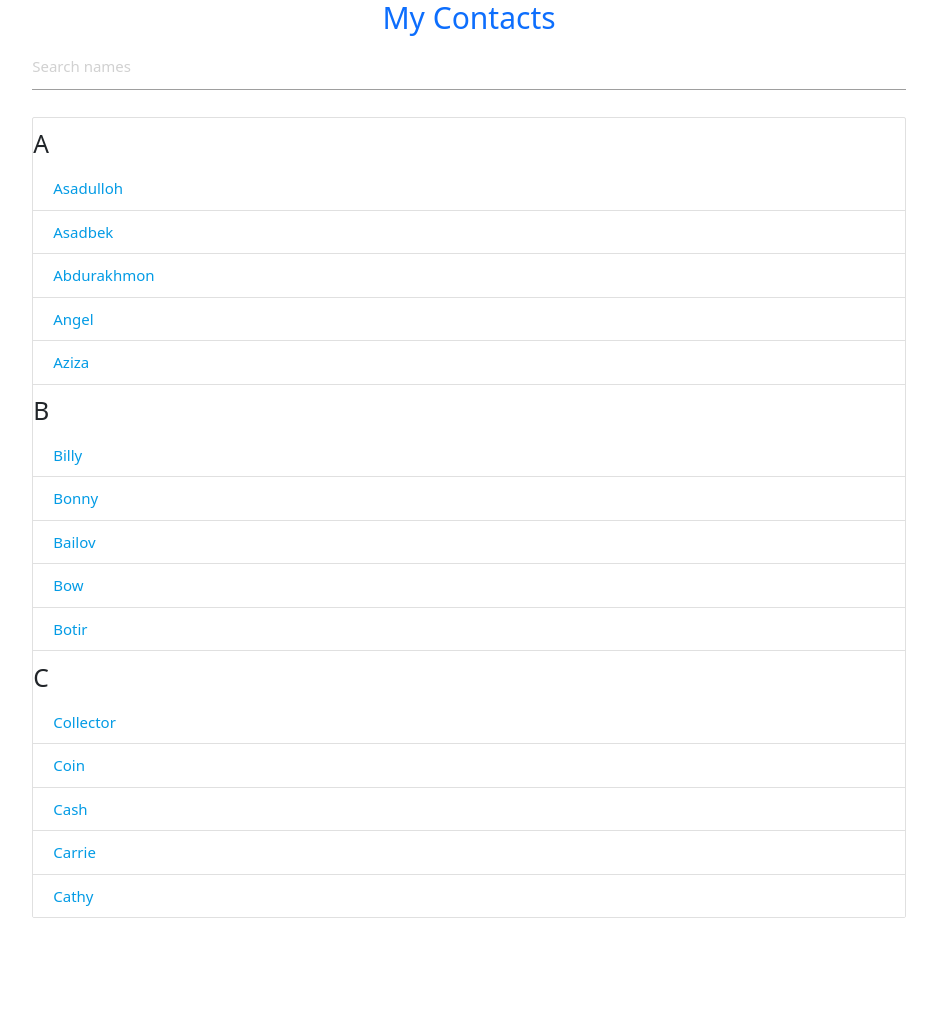
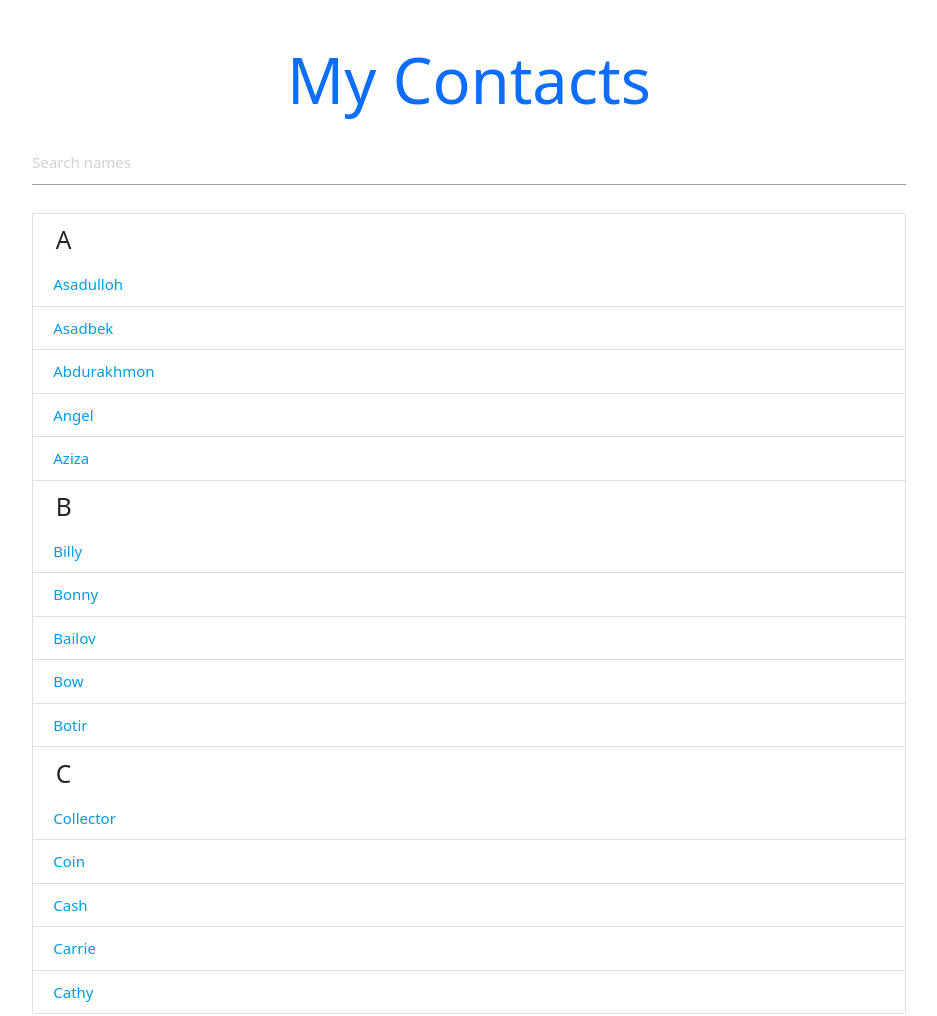
Before and after one commit to HumbleBoyy/Search_Simple_App, a plain HTML site: page index.html in a window 1280 px wide. Shown: the whole page, without its empty margins (171-1108 px from the left). Before the commit the page ends 933 px from the top, so only its background shows below. Drawn offline with nearby package versions, Linux system fonts and the light colour scheme.

Commit message:
Project finished

```diff
--- a/index.html
+++ b/index.html
@@ -9,14 +9,14 @@
 </head>
 <body>
     <div class="container">
-        <h1 class="text-center text-primary h2">
+        <h1 class="text-md-center text-primary mt-5">
             My Contacts
         </h1>
         <input type="text" id="filter-input" placeholder="Search names">
 
         <ul id="names" class="collection width-header">
            <li class="collection-header">
-              <h5>A</h5>
+              <h5 class="ms-4">A</h5>
            </li>
            <li class="collection-item">
             <a href="#">Asadulloh</a>
@@ -34,7 +34,7 @@
             <a href="#">Aziza</a>
            </li>
            <li class="collection-header">
-            <h5>B</h5>
+            <h5 class="ms-4">B</h5>
          </li>
          <li class="collection-item">
           <a href="#">Billy</a>
@@ -53,7 +53,7 @@
          </li>
 
         <li class="collection-header">
-            <h5>C</h5>
+            <h5 class="ms-4">C</h5>
          </li>
          <li class="collection-item">
           <a href="#">Collector</a>
```
